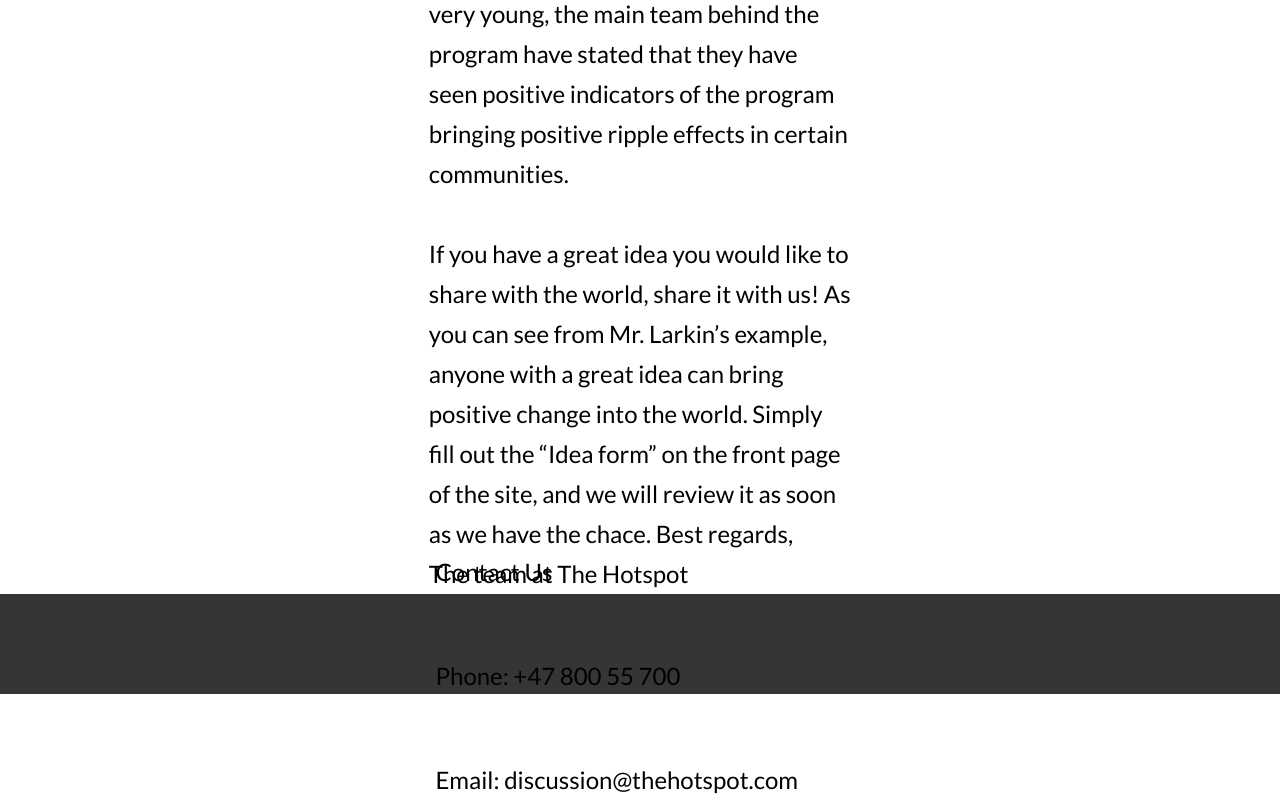
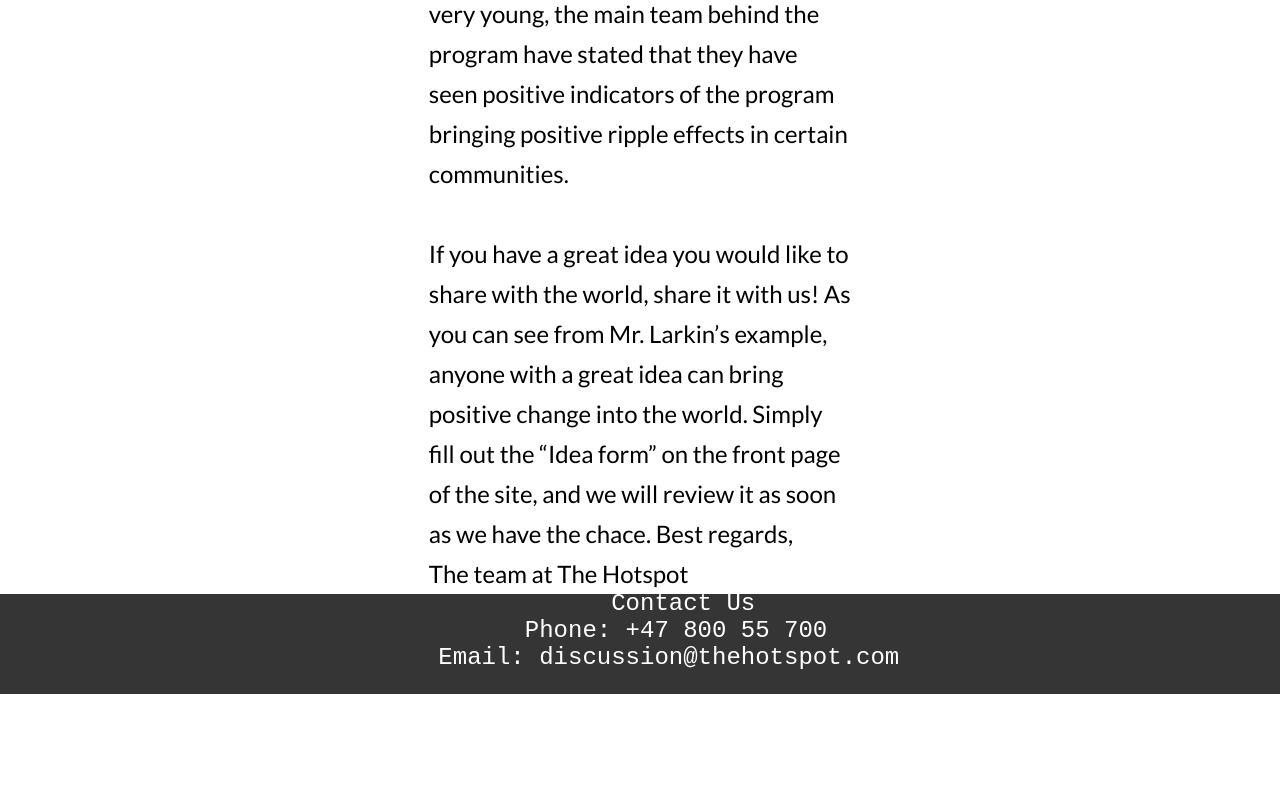
Before and after one commit to ragnsan/ragnsan.github.io, a plain HTML site: page pages/article.html in a window 1280 px wide. Shown: the part 3543-4343 px from the top of the page. After the commit the page ends 4241 px from the top, so only its background shows below. Drawn offline with Linux system fonts and the light colour scheme.

Commit message:
Fiksa footer brukte pre tag i stedet for p tag og mellomrommene forsvant

```diff
--- a/css/article.css
+++ b/css/article.css
@@ -119,10 +119,11 @@ footer {
     height: 100px;
     color: white;
     display: flex;
-    font-size: 1rem;
+    flex-direction: row;
+    justify-content: center;
+    align-items: center;
+    font-size: 1.5rem;
     font-family: 'Merriweather', serif;
-    flex-direction: column;
-    justify-content: center;
     padding: 0 20px 0;
 
 
--- a/pages/article.html
+++ b/pages/article.html
@@ -21,7 +21,7 @@
     <h2>The Hotspot</h2>
     <nav>
         <ul>
-            <li><a href="" #hero-image-container">About us</a></li>
+            <li><a href="#hero-image-container">About us</a></li>
             <li><a href=".founders-container">Our story</a></li>
             <li><a href=" ">How it works</a></li>
             <li><a href=" ">Submit your idea</a></li>
@@ -103,15 +103,21 @@ The program focuses specifically on areas that the local government wishes to re
 
 
 
-</main>
-
 
 <footer>
+  <!--
     <p>Contact Us</p>
     <p>Phone: +47 800 55 700</p>
     <p>Email: discussion@thehotspot.com</p>
+  -->
+  <pre>
+                Contact Us
+          Phone: +47 800 55 700
+    Email: discussion@thehotspot.com
+  </pre>
 </footer>
 </div>
+</main>
 
 </body>
 </html>
```
